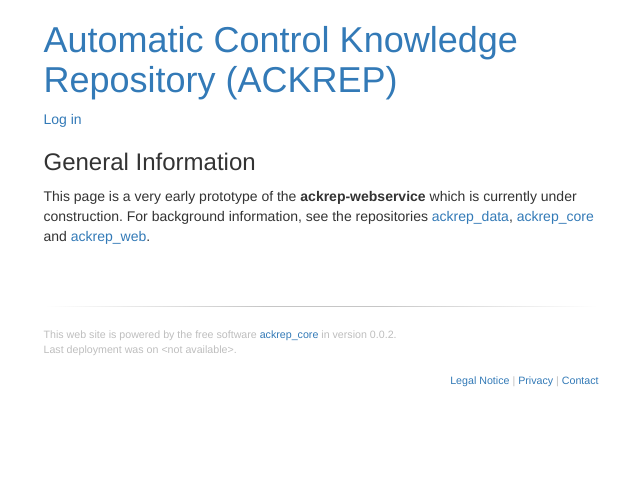
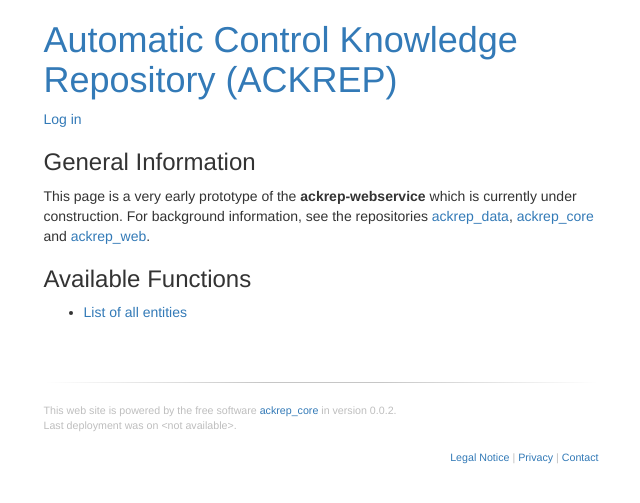
Before and after one commit to ackrep-org/ackrep_core, a Django app: page / in a window 1280 px wide. Shown: the top 503 px of the page, without its empty margins (319-959 px from the left). Run offline with Django 3.2, Linux system fonts and the light colour scheme; some libraries are stand-ins or nearby versions.

Commit message:
rough version of entity list

```diff
--- a/ackrep_web/templates/ackrep_web/landing.html
+++ b/ackrep_web/templates/ackrep_web/landing.html
@@ -1,7 +1,4 @@
 {% extends "ackrep_web/base.html" %}
-
-
-
 
 {% block content %}
 <a href="{%url 'login'%}">Log in</a>
@@ -17,5 +14,13 @@
 <a href="https://github.com/cknoll/ackrep_core/tree/main/ackrep_web">ackrep_web</a>.
 </p>
 
+<h3>Available Functions</h3>
+<p>
+<ul>
+<li><a href="{%url 'entity-list'%}">List of all entities</a></li>
+</ul>
+</p>
+
+
 
 {% endblock  %}
--- a/ackrep_web/urls.py
+++ b/ackrep_web/urls.py
@@ -4,6 +4,7 @@ from . import views
 
 urlpatterns = [
   url(r'^$', views.LandingPageView.as_view(), name='landing-page'),
+  path('entities', views.EntityListView.as_view(), name='entity-list'),
   path('login', views.LandingPageView.as_view(), name='login'),
 
   # placeholders
--- a/ackrep_web/views.py
+++ b/ackrep_web/views.py
@@ -1,6 +1,9 @@
+import os
+import pprint
 from django.views import View
 from django.shortcuts import render
 from ackrep_core import core
+from ipydex import IPS, activate_ips_on_exception
 
 
 class LandingPageView(View):
@@ -11,6 +14,30 @@ class LandingPageView(View):
         context = {}
 
         return render(request, "ackrep_web/landing.html", context)
+
+
+class EntityListView(View):
+
+    # noinspection PyMethodMayBeStatic
+    def get(self, request):
+
+        data_path = os.path.join(core.mod_path, "..", "..", "ackrep_data")
+        core.load_repo_to_db(data_path)
+        entity_type_list = core.models.get_entities()
+
+        result = {}
+
+        for et in entity_type_list:
+
+            object_list = list(et.objects.all())
+
+            result[et.__name__] = object_list
+
+        context = {"title": "Entity List",
+                   "entity_list": pprint.pformat(result)
+                   }
+
+        return render(request, "ackrep_web/generic_content.html", context)
 
 
 class ImportRepoView(View):
```
Also changed, not shown: ackrep_web/templates/ackrep_web/generic_content.html (added, +14 -0 lines).
